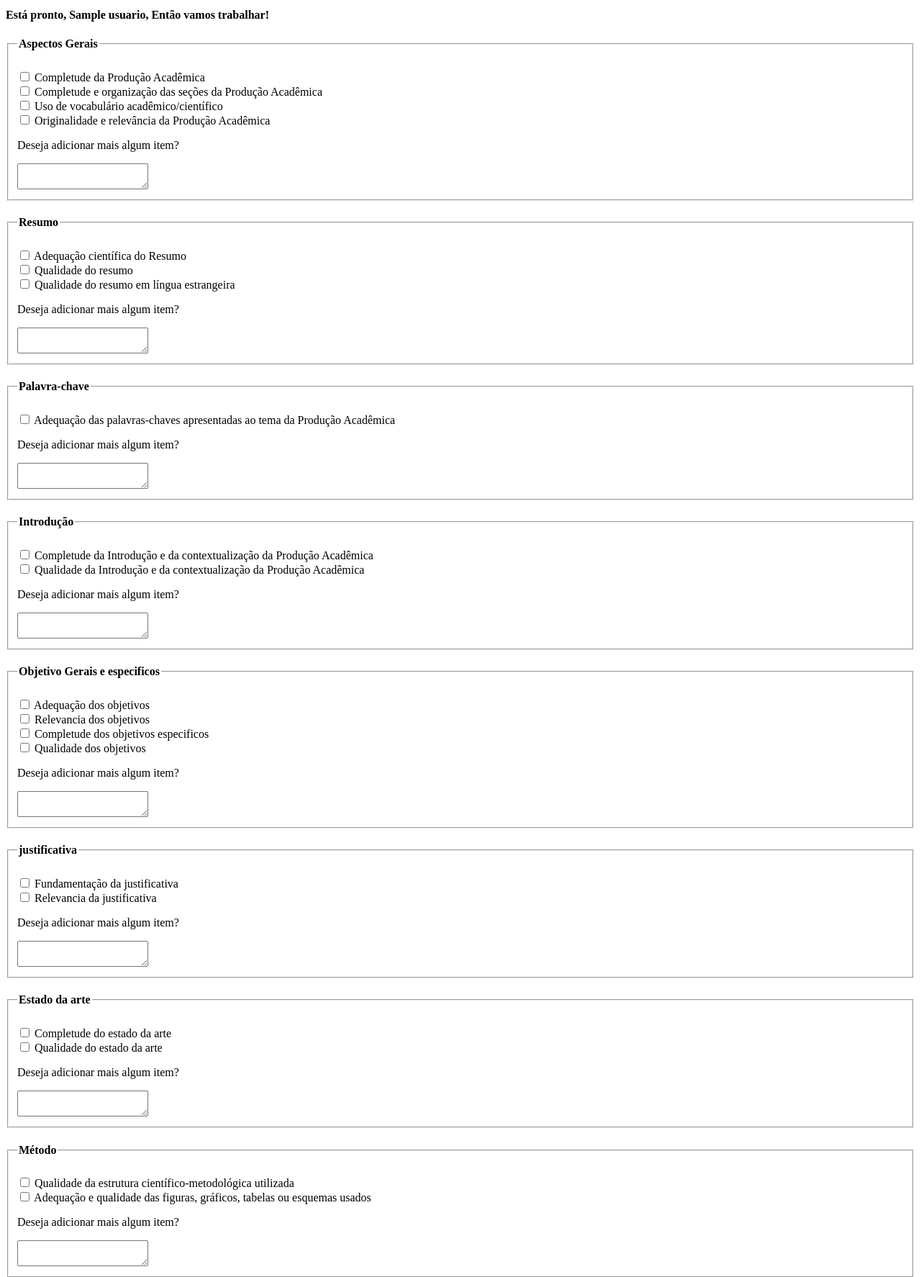
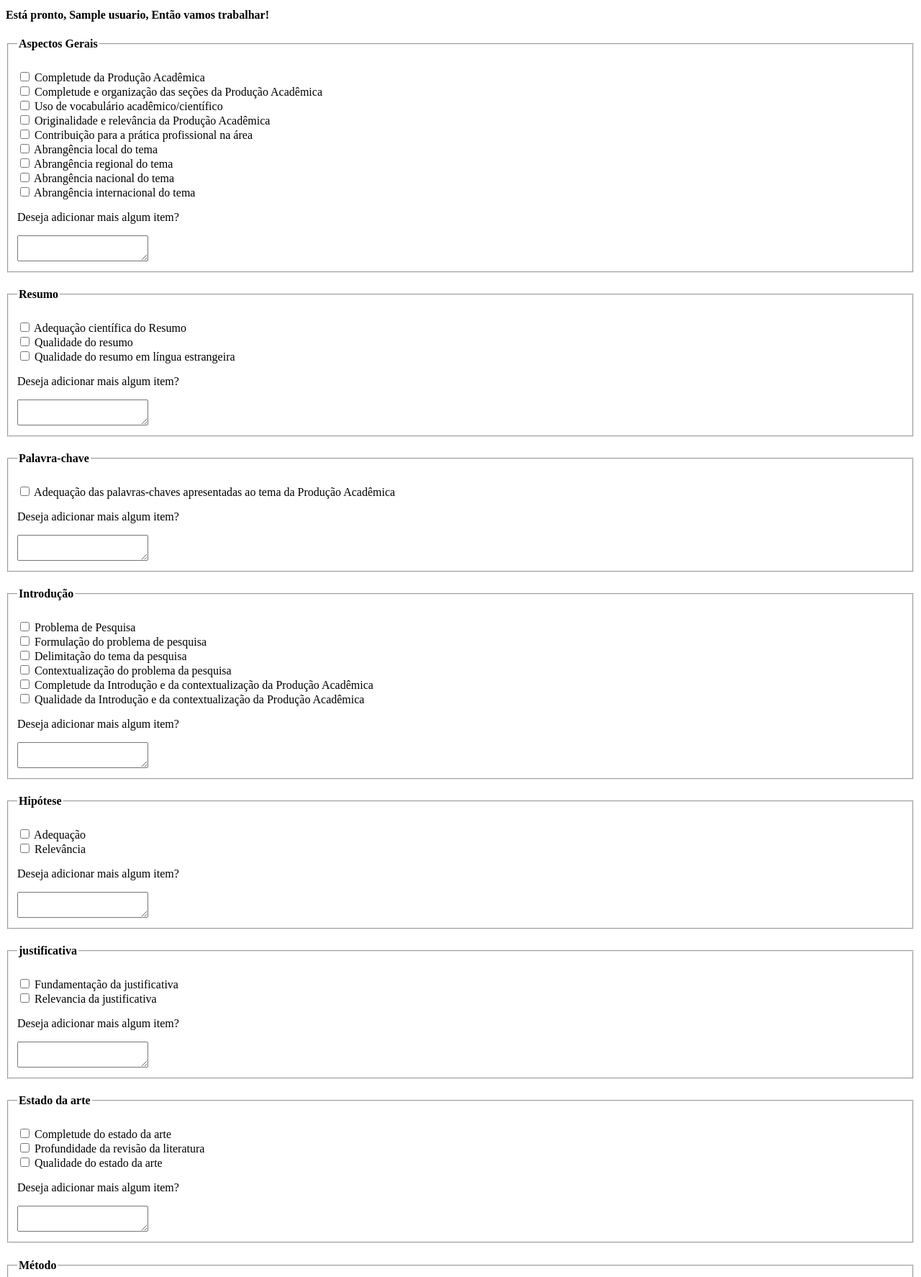
Before and after one commit to laimapro/iapa, a PHP site: page /pagina_itens.php?categorias=1 in a window 1280 px wide. Shown: the part 348-2122 px from the top of the page at 72% size. Run offline with PHP 8.4, Linux system fonts and the light colour scheme; the visitor is signed in with stand-in values (Sample User, id 1); tables that the repository leaves empty or names only in its code hold one stand-in row (values such as "Sample post"); data that the repository does not hold is empty.

Commit message:
adicionado novas categorias e itens

```diff
--- a/pagina_categoria.php
+++ b/pagina_categoria.php
@@ -102,6 +102,8 @@ if ($nomesocial != null) {
         <option value="Resenha">Resenha</option>
         <option value="Resumo">Resumo</option>
         <option value="ResumoEstendido">Resumo estendido</option>
+        <option value="Relato de caso">Relato de caso</option>
+        <option value="Série de casos">Série de casos</option>
         <option value="RelatoExperiencia">Relato de Experiência</option>
         <option value="Relatorio">Relatório</option>
         <option value="Traducao">Tradução</option>
--- a/pagina_itens.php
+++ b/pagina_itens.php
@@ -85,6 +85,11 @@ if (isset($_SESSION['id'])) {
         <input type="checkbox" name="item[]" value="Aspectos Gerais: Completude e organização das seções da Produção Acadêmica"> Completude e organização das seções da Produção Acadêmica<br>
         <input type="checkbox" name="item[]" value="Aspectos Gerais: Uso de vocabulário acadêmico/científico"> Uso de vocabulário acadêmico/científico<br>
         <input type="checkbox" name="item[]" value="Aspectos Gerais: Originalidade e relevância da Produção Acadêmica"> Originalidade e relevância da Produção Acadêmica<br>
+        <input type="checkbox" name="item[]" value="Aspectos Gerais: Contribuição para a prática profissional na área"> Contribuição para a prática profissional na área<br>
+        <input type="checkbox" name="item[]" value="Aspectos Gerais: Abrangência local do tema"> Abrangência local do tema<br>
+        <input type="checkbox" name="item[]" value="Aspectos Gerais: Abrangência regional do tema"> Abrangência regional do tema<br>
+        <input type="checkbox" name="item[]" value="Aspectos Gerais: Abrangência nacional do tema"> Abrangência nacional do tema<br>
+        <input type="checkbox" name="item[]" value="Aspectos Gerais: Abrangência internacional do tema"> Abrangência internacional do tema<br>
         <p> Deseja adicionar mais algum item?</p>
       <textarea name="item[]" id=""></textarea>
     </fieldset>
@@ -104,21 +109,24 @@ if (isset($_SESSION['id'])) {
         </fieldset>
     <fieldset>
         <legend><h4>Introdução</h4></legend>
+        <input type="checkbox" name="item[]" value="Introdução: Problema de Pesquisa"> Problema de Pesquisa<br>
+        <input type="checkbox" name="item[]" value="Introdução: Formulação do problema de pesquisa"> Formulação do problema de pesquisa<br>
+        <input type="checkbox" name="item[]" value="Introdução: Delimitação do tema da pesquisa"> Delimitação do tema da pesquisa<br>
+        <input type="checkbox" name="item[]" value="Introdução: Contextualização do problema da pesquisa"> Contextualização do problema da pesquisa<br>
         <input type="checkbox" name="item[]" value="Introdução: Completude da Introdução e da contextualização da Produção Acadêmica"> Completude da Introdução e da contextualização da Produção Acadêmica<br>
         <input type="checkbox" name="item[]" value="Introdução: Qualidade da Introdução e da contextualização da Produção Acadêmica"> Qualidade da Introdução e da contextualização da Produção Acadêmica<br>
         <p> Deseja adicionar mais algum item?</p>
         <textarea name="item[]" id=""></textarea>
       </fieldset>
     <fieldset>
-        <legend><h4>Objetivo Gerais e especificos</h4></legend>
-        <input type="checkbox" name="item[]" value="Objetivo Gerais e especificos: Adequação dos objetivos"> Adequação dos objetivos <br>
-        <input type="checkbox" name="item[]" value="Objetivo Gerais e especificos: Relevancia dos objetivos"> Relevancia dos objetivos <br>
-        <input type="checkbox" name="item[]" value="Objetivo Gerais e especificos: Completude dos objetivos especificos"> Completude dos objetivos especificos<br>
-        <input type="checkbox" name="item[]" value="Objetivo Gerais e especificos: Qualidade dos objetivos"> Qualidade dos objetivos<br>
+        <legend><h4>Hipótese</h4></legend>
+        <input type="checkbox" name="item[]" value="Hipótese: Adequação"> Adequação <br>
+        <input type="checkbox" name="item[]" value="Hipótese: Relevância"> Relevância <br>
         <p> Deseja adicionar mais algum item?</p>
     <textarea name="item[]" id=""></textarea>
 
     </fieldset>
+
     <fieldset>
         <legend><h4>justificativa</h4></legend>
         <input type="checkbox" name="item[]" value="justificativa: Fundamentação da justificativa"> Fundamentação da justificativa <br>
@@ -131,6 +139,7 @@ if (isset($_SESSION['id'])) {
         <legend><h4>Estado da arte</h4></legend>
 
             <input type="checkbox" name="item[]" value="Estado da arte: Completude do estado da arte"> Completude do estado da arte<br>
+            <input type="checkbox" name="item[]" value="Estado da arte: Profundidade da revisão da literatura"> Profundidade da revisão da literatura<br>
             <input type="checkbox" name="item[]" value="Estado da arte: Qualidade do estado da arte"> Qualidade do estado da arte<br>
             <p> Deseja adicionar mais algum item?</p>
     <textarea name="item[]" id=""></textarea>
@@ -141,6 +150,15 @@ if (isset($_SESSION['id'])) {
 
         <input type="checkbox" name="item[]" value="Método: Qualidade da estrutura científico-metodológica utilizada"> Qualidade da estrutura científico-metodológica utilizada<br>
         <input type="checkbox" name="item[]" value="Método: Adequação e qualidade das figuras, gráficos, tabelas ou esquemas usados"> Adequação e qualidade das figuras, gráficos, tabelas ou esquemas usados
+        <input type="checkbox" name="item[]" value="Método: Sujeitos: A população do estudo responde a natureza da pesquisa"> Sujeitos: A população do estudo responde a natureza da pesquisa<br>
+        <input type="checkbox" name="item[]" value="Método: Sujeitos: O número de sujeitos contempla a natureza da pesquisa"> Sujeitos: O número de sujeitos contempla a natureza da pesquisa<br>
+        <input type="checkbox" name="item[]" value="Método: Materiais e procedimentos:">Materiais e procedimentos: Os instrumentos, equipamentos e tratamentos empregados no estudo para a obtenção dos dados respondem à necessidade da pesquisa<br>
+
+
+
+
+
+
         <p> Deseja adicionar mais algum item?</p>
     <textarea name="item[]" id=""></textarea>
       </fieldset>
```
